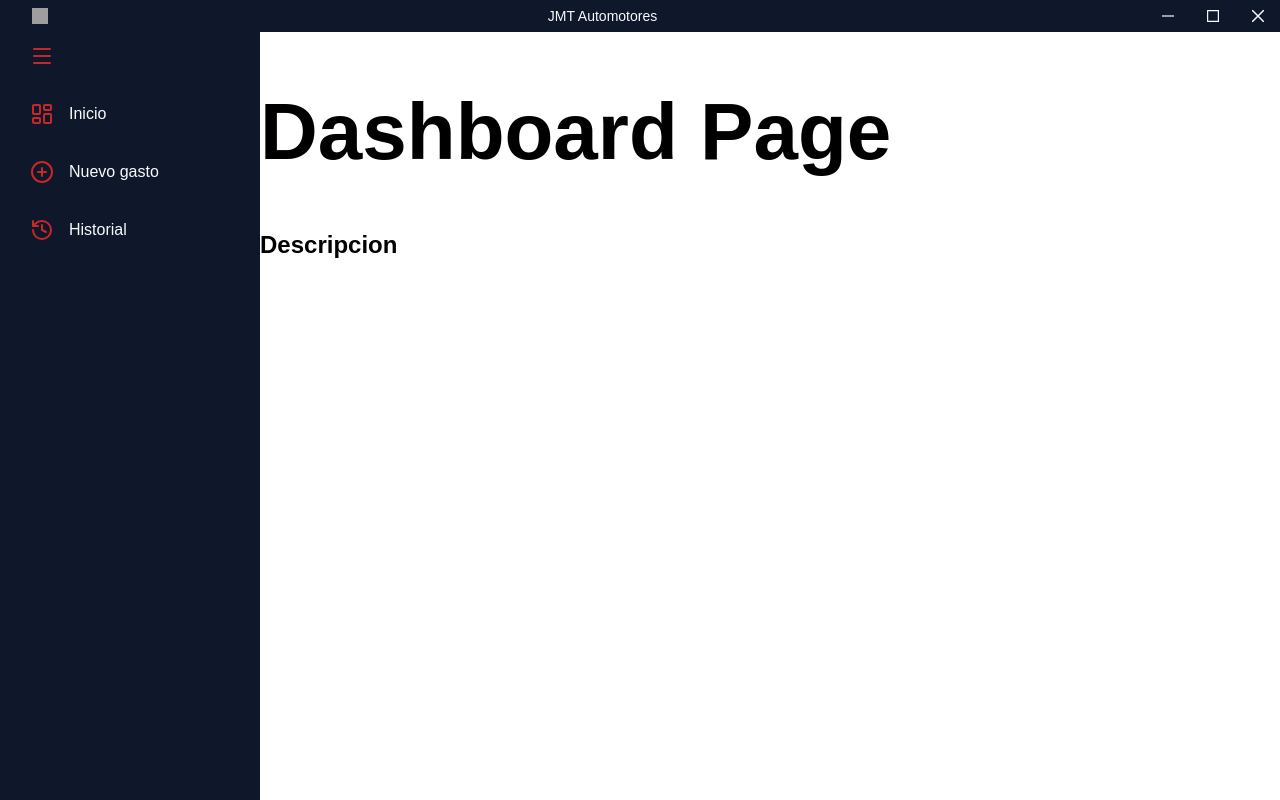
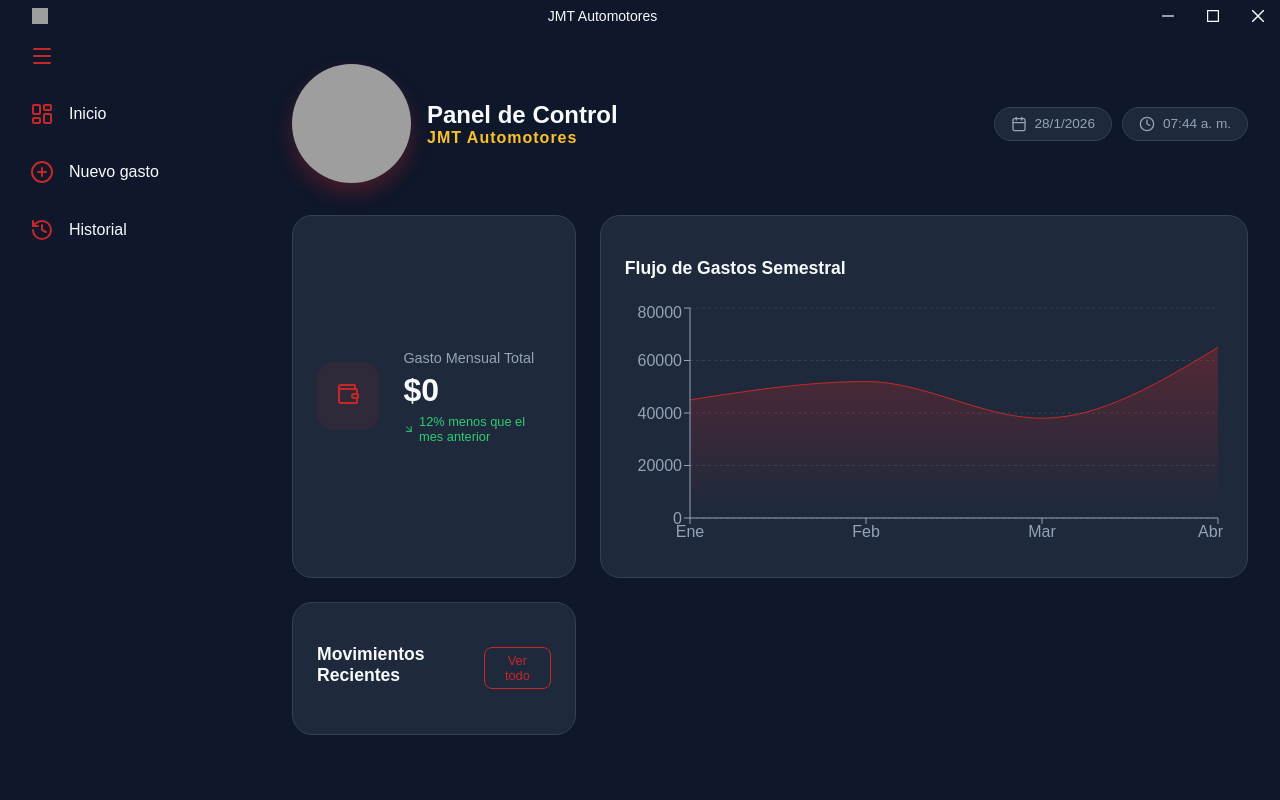
Before and after one commit to cuni10/app_gastos2, a React (Vite) app in the folder src/renderer/: page / in a window 1280 px wide. Built offline with nearby package versions, Linux system fonts and the light colour scheme; grey boxes are pictures that could not be loaded.

Commit message:
feat: create dashboard component

```diff
--- /dev/null
+++ b/src/renderer/src/css/Dashboard.css
@@ -0,0 +1,173 @@
+.dashboard-container {
+  padding: 2rem;
+  background-color: var(--bg-dark);
+  min-height: 100%;
+}
+
+.dash-header {
+  display: flex;
+  justify-content: space-between;
+  align-items: center;
+  margin-bottom: 2rem;
+}
+
+.company-brand {
+  display: flex;
+  align-items: center;
+  gap: 1rem;
+}
+
+.temp-logo img {
+  color: white;
+  width: 119px;
+  height: 119px;
+  display: flex;
+  align-items: center;
+  justify-content: center;
+  border-radius: 50%;
+  font-weight: 800;
+  font-size: 1.2rem;
+  box-shadow: 0 10px 20px rgba(198, 40, 40, 0.3);
+}
+
+.brand-text h1 {
+  color: var(--text-light);
+  margin: 0;
+  font-size: 1.5rem;
+}
+
+.brand-text p {
+  color: var(--secundary-accent);
+  margin: 0;
+  font-weight: 600;
+  letter-spacing: 1px;
+}
+
+.header-info {
+  display: flex;
+  gap: 10px;
+}
+
+.info-pill {
+  background: var(--card-bg);
+  padding: 8px 16px;
+  border-radius: 50px;
+  display: flex;
+  align-items: center;
+  gap: 8px;
+  color: var(--text-muted);
+  border: 1px solid var(--border-subtle);
+  font-size: 0.85rem;
+}
+
+.dash-grid {
+  display: grid;
+  grid-template-columns: 1fr 1fr 1.2fr;
+  grid-template-rows: auto auto;
+  gap: 1.5rem;
+}
+
+.dash-card {
+  background: var(--card-bg);
+  border-radius: 20px;
+  padding: 1.5rem;
+  border: 1px solid var(--border-subtle);
+}
+
+.summary-card {
+  display: flex;
+  align-items: center;
+  gap: 1.5rem;
+}
+
+.card-icon-main {
+  background: rgba(198, 40, 40, 0.1);
+  color: var(--primary-accent);
+  padding: 1.2rem;
+  border-radius: 15px;
+}
+
+.summary-content .label {
+  color: var(--text-muted);
+  font-size: 0.9rem;
+}
+
+.summary-content .amount {
+  color: var(--text-light);
+  font-size: 2rem;
+  margin: 5px 0;
+}
+
+.trend.positive {
+  color: #2ecc71;
+  display: flex;
+  align-items: center;
+  gap: 4px;
+  font-size: 0.8rem;
+}
+
+.chart-card {
+  grid-column: span 2;
+}
+
+.chart-card h3,
+.history-mini h3 {
+  color: var(--text-light);
+  margin-bottom: 1.5rem;
+  font-size: 1.1rem;
+}
+
+.history-mini {
+  grid-row: span 2;
+}
+
+.card-header-flex {
+  display: flex;
+  justify-content: space-between;
+  align-items: center;
+}
+
+.view-all-btn {
+  background: transparent;
+  border: 1px solid var(--primary-accent);
+  color: var(--primary-accent);
+  padding: 5px 12px;
+  border-radius: 8px;
+  cursor: pointer;
+  font-size: 0.8rem;
+}
+
+.mini-list {
+  display: flex;
+  flex-direction: column;
+  gap: 1rem;
+}
+
+.mini-item {
+  display: flex;
+  justify-content: space-between;
+  align-items: center;
+  padding-bottom: 12px;
+  border-bottom: 1px solid var(--border-subtle);
+}
+
+.item-info {
+  display: flex;
+  flex-direction: column;
+}
+
+.item-name {
+  color: var(--text-light);
+  font-weight: 600;
+  font-size: 0.95rem;
+}
+
+.item-date {
+  color: var(--text-muted);
+  font-size: 0.8rem;
+}
+
+.item-amount {
+  color: var(--text-light);
+  font-weight: 700;
+}
--- a/src/renderer/src/pages/Dashboard.jsx
+++ b/src/renderer/src/pages/Dashboard.jsx
@@ -1,9 +1,156 @@
-function Dashboard() {
+import { useState, useEffect } from 'react'
+import { Calendar, Clock, ArrowDownRight, Wallet } from 'lucide-react'
+import { useNavigate } from 'react-router-dom'
+import {
+  XAxis,
+  YAxis,
+  CartesianGrid,
+  Tooltip,
+  ResponsiveContainer,
+  AreaChart,
+  Area
+} from 'recharts'
+import '../css/Dashboard.css'
+
+import icon from '../../../../resources/logo.ico'
+
+const Dashboard = () => {
+  const [historial, setHistorial] = useState([])
+  const [currentTime, setCurrentTime] = useState(new Date())
+  const navigate = useNavigate()
+
+  // Datos de ejemplo para el gráfico (Esto debería venir de tu API)
+  const dataGrafico = [
+    { mes: 'Ene', total: 45000 },
+    { mes: 'Feb', total: 52000 },
+    { mes: 'Mar', total: 38000 },
+    { mes: 'Abr', total: 65000 }
+  ]
+
+  const handleNavigation = (path) => {
+    navigate(path)
+  }
+
+  useEffect(() => {
+    const fetchData = async () => {
+      const datos = await window.api.getHistorial()
+      setHistorial(datos.slice(0, 5)) // Solo los últimos 5
+    }
+    fetchData()
+
+    const timer = setInterval(() => setCurrentTime(new Date()), 1000)
+    return () => clearInterval(timer)
+  }, [])
+
+  const totalMesActual = historial.reduce((acc, curr) => acc + curr.monto, 0)
+
   return (
-    <>
-      <h1 style={{ fontSize: '80px' }}>Dashboard Page</h1>
-      <h2>Descripcion</h2>
-    </>
+    <div className="dashboard-container">
+      {/* HEADER: Logo, Fecha y Hora */}
+      <header className="dash-header">
+        <div className="company-brand">
+          <div className="logo-placeholder">
+            {/* Aquí va tu logo */}
+            <div className="temp-logo">
+              <img src={icon} alt="logo" />
+            </div>
+          </div>
+          <div className="brand-text">
+            <h1>Panel de Control</h1>
+            <p>JMT Automotores</p>
+          </div>
+        </div>
+
+        <div className="header-info">
+          <div className="info-pill">
+            <Calendar size={16} />
+            <span>{currentTime.toLocaleDateString('es-AR')}</span>
+          </div>
+          <div className="info-pill">
+            <Clock size={16} />
+            <span>
+              {currentTime.toLocaleTimeString(['es-AR'], { hour: '2-digit', minute: '2-digit' })}
+            </span>
+          </div>
+        </div>
+      </header>
+
+      <div className="dash-grid">
+        {/* CARD RESUMEN MENSUAL */}
+        <div className="dash-card summary-card">
+          <div className="card-icon-main">
+            <Wallet size={24} />
+          </div>
+          <div className="summary-content">
+            <span className="label">Gasto Mensual Total</span>
+            <h2 className="amount">${totalMesActual.toLocaleString('es-AR')}</h2>
+            <div className="trend positive">
+              <ArrowDownRight size={16} />
+              <span>12% menos que el mes anterior</span>
+            </div>
+          </div>
+        </div>
+
+        {/* GRÁFICO PRINCIPAL */}
+        <div className="dash-card chart-card">
+          <h3>Flujo de Gastos Semestral</h3>
+          <div className="chart-wrapper">
+            <ResponsiveContainer width="100%" height={250}>
+              <AreaChart data={dataGrafico}>
+                <defs>
+                  <linearGradient id="colorTotal" x1="0" y1="0" x2="0" y2="1">
+                    <stop offset="5%" stopColor="var(--primary-accent)" stopOpacity={0.3} />
+                    <stop offset="95%" stopColor="var(--primary-accent)" stopOpacity={0} />
+                  </linearGradient>
+                </defs>
+                <CartesianGrid
+                  strokeDasharray="3 3"
+                  stroke="var(--border-subtle)"
+                  vertical={false}
+                />
+                <XAxis dataKey="mes" stroke="var(--text-muted)" />
+                <YAxis stroke="var(--text-muted)" />
+                <Tooltip
+                  contentStyle={{
+                    backgroundColor: 'var(--card-bg)',
+                    border: '1px solid var(--border-subtle)'
+                  }}
+                  itemStyle={{ color: 'var(--text-light)' }}
+                />
+                <Area
+                  type="monotone"
+                  dataKey="total"
+                  stroke="var(--primary-accent)"
+                  fillOpacity={1}
+                  fill="url(#colorTotal)"
+                />
+              </AreaChart>
+            </ResponsiveContainer>
+          </div>
+        </div>
+
+        {/* MINI HISTORIAL */}
+        <div className="dash-card history-mini">
+          <div className="card-header-flex">
+            <h3>Movimientos Recientes</h3>
+            <button className="view-all-btn" onClick={() => handleNavigation('/historial')}>
+              Ver todo
+            </button>
+          </div>
+          <div className="mini-list">
+            {historial.map((gasto) => (
+              <div key={gasto.id} className="mini-item">
+                <div className="item-info">
+                  <span className="item-name">{gasto.nombre}</span>
+                  <span className="item-date">{gasto.fechaPago}</span>
+                </div>
+                <span className="item-amount">-${gasto.monto.toLocaleString('es-AR')}</span>
+              </div>
+            ))}
+          </div>
+        </div>
+      </div>
+    </div>
   )
 }
 
```
